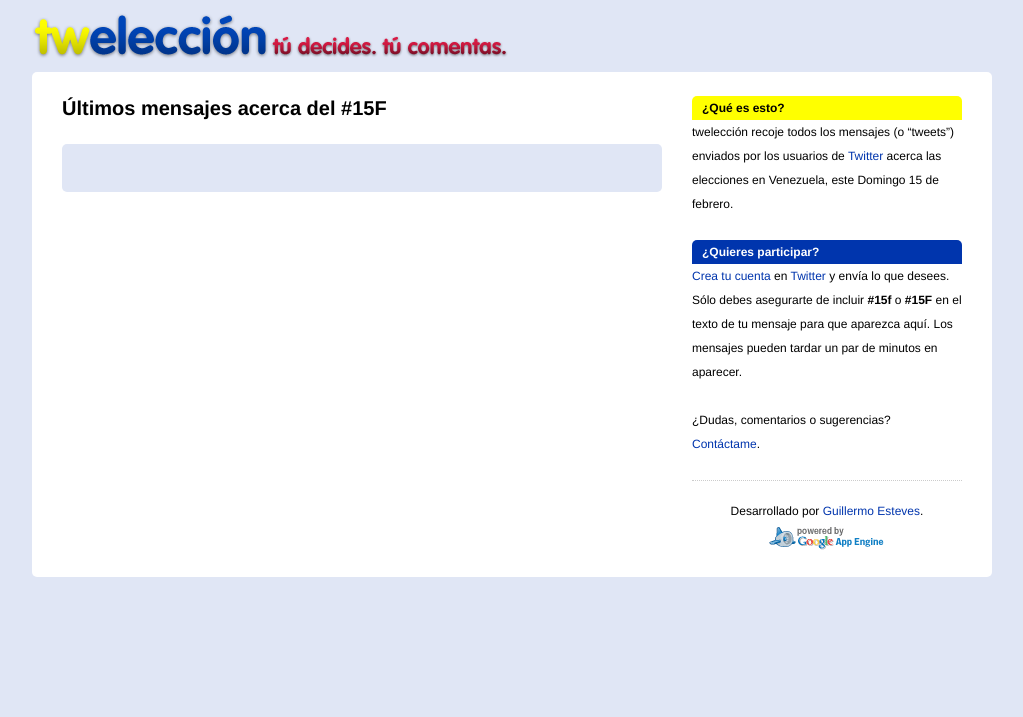
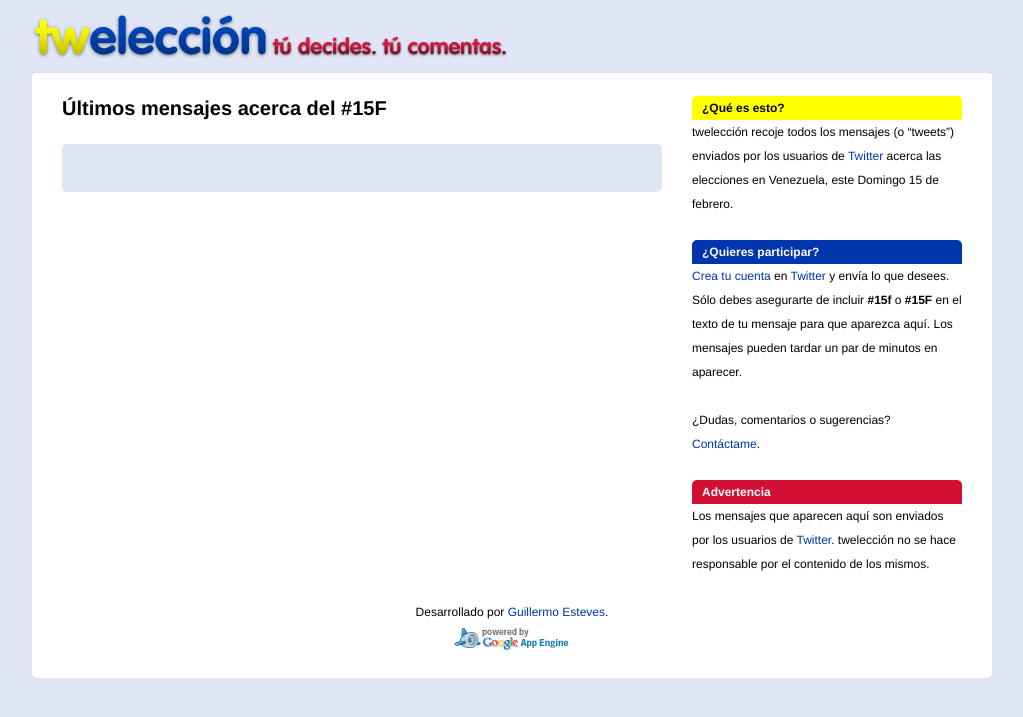
Before and after one commit to gesteves/tweleccion, a Django app: template templates/index.html in a window 1280 px wide. Shown: the top 717 px of the page, without its empty margins (127-1150 px from the left). Run offline with Django 3.2, Linux system fonts and the light colour scheme; the template is opened without the code that fills it, so the values that code supplies are empty; some libraries are stand-ins or nearby versions.

Commit message:
Added a disclaimer

```diff
--- a/templates/index.html
+++ b/templates/index.html
@@ -22,6 +22,9 @@
 
 	<p>¿Dudas, comentarios o sugerencias? <a href="http://twitter.com/home?status=@gesteves%20">Contáctame</a>.</p>
 
+	<h3 class="side3">Advertencia</h3>
+	<p>Los mensajes que aparecen aquí son enviados por los usuarios de <a href="http://twitter.com">Twitter</a>. twelección no se hace responsable por el contenido de los mismos.</p>
+	</div>
 	<p class="by">Desarrollado por <a href="http://www.gesteves.com">Guillermo Esteves</a>.</p>
 	<p class="gae">Powered by Google App Engine.</p>
 
```
